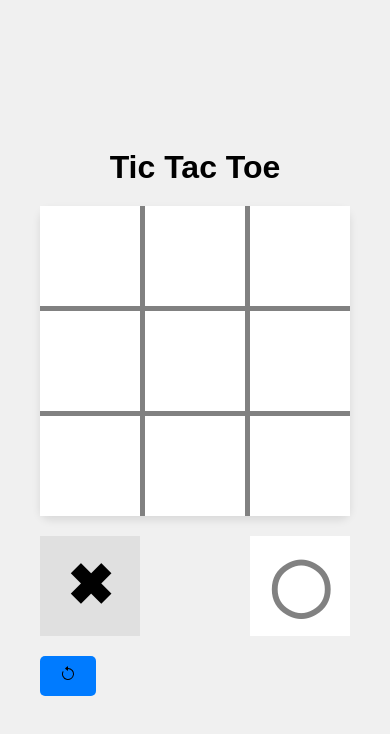
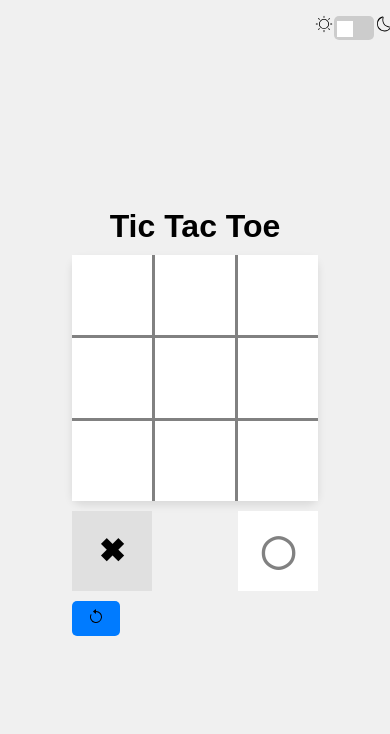
Before and after one commit to Daffier27/tic-tac-toe, a React (Vite) app: page / in a window 390 px wide. Shown: the top 734 px of the page. Built offline with nearby package versions, Linux system fonts and the light colour scheme.

Commit message:
Estilos, componente switch y responsive

```diff
--- a/package.json
+++ b/package.json
@@ -12,7 +12,8 @@
   "dependencies": {
     "prop-types": "15.8.1",
     "react": "^18.2.0",
-    "react-dom": "^18.2.0"
+    "react-dom": "^18.2.0",
+    "react-icons": "4.10.1"
   },
   "devDependencies": {
     "@types/react": "^18.2.15",
--- a/src/App.jsx
+++ b/src/App.jsx
@@ -4,10 +4,12 @@ import Button from './components/Button';
 import Winner from './components/Winner';
 import Board from "./components/Board";
 import TurnSection from "./components/TurnSection";
+import SwitchButton from "./components/SwitchButton";
 
 import reset from './helpers/reset';
 import resetsvg from "./public/reset.svg";
 import {TURNS} from './helpers/constants'
+
 
 function App() {
   const [board, setBoard] = useState(Array(9).fill(null));
@@ -16,6 +18,7 @@ function App() {
 
   return (
     <>
+      <SwitchButton/>
       <h1>Tic Tac Toe</h1>
       <Board
       board={board}
--- /dev/null
+++ b/src/components/SwitchButton.jsx
@@ -0,0 +1,15 @@
+import { CiDark, CiLight } from 'react-icons/ci';
+
+export default function SwitchButton() {
+  return (
+    <label className="switch-button">
+      <input type="checkbox" />
+      <span className="slider"></span>
+      <div className="icons-container">
+      <CiLight className="icon-light" />
+        <CiDark className="icon-dark" />
+
+      </div>
+    </label>
+  );
+}
--- a/src/index.css
+++ b/src/index.css
@@ -1,9 +1,11 @@
+/* Reset de estilos */
 * {
   margin: 0;
   padding: 0;
   box-sizing: border-box;
 }
 
+/* Estilos generales */
 body {
   font-family: Arial, sans-serif;
   background-color: #f0f0f0;
@@ -21,11 +23,13 @@ body {
 h1 {
   margin-bottom: 20px;
   text-align: center;
+  font-size: 2.64rem; /* Aumentado en un 20% */
 }
 
+/* Tablero de juego */
 .gameBoard {
   display: grid;
-  grid-template-columns: repeat(3, 100px);
+  grid-template-columns: repeat(3, 132px); /* Aumentado en un 20% */
   grid-gap: 5px;
   background-color: #818181;
   box-shadow: 0 4px 8px rgba(0, 0, 0, 0.1);
@@ -39,21 +43,19 @@ h1 {
   justify-content: center;
   align-items: center;
   background-color: #fff;
-  width: 100px;
-  height: 100px;
-  font-size: 24px;
+  width: 132px;
+  height: 132px;
+  font-size: 4rem;
   cursor: pointer;
-  color:#818181;
-  font-size: 3.5rem;
-
+  color: #818181;
 }
 
 .square.selected {
   background-color: #e0e0e0;
-  color:#010101;
-
+  color: #010101;
 }
 
+/* Sección de turno */
 .turn-section {
   display: flex;
   justify-content: space-between;
@@ -61,10 +63,12 @@ h1 {
   font-weight: bold;
 }
 
+/* Botón de reinicio */
 .reset-button {
   margin-top: 20px;
 }
 
+/* Estilos para botones */
 .button {
   background-color: #007bff;
   color: #fff;
@@ -79,12 +83,191 @@ h1 {
   background-color: #0056b3;
 }
 
+/* Interruptor de modo oscuro */
+.switch-button {
+  position: fixed;
+  display: inline-block;
+  width: 60px;
+  height: 34px;
+  top: 1.2rem;
+  right: 3rem;
+}
+
+.switch-button input {
+  opacity: 0;
+  width: 0;
+  height: 0;
+  border-radius: 5px;
+}
+
+.slider {
+  position: absolute;
+  cursor: pointer;
+  top: 0;
+  left: 0;
+  right: 0;
+  bottom: 0;
+  background-color: #ccc;
+  transition: .4s;
+  border-radius: 5px;
+}
+
+.slider:before {
+  position: absolute;
+  content: "";
+  height: 26px;
+  width: 26px;
+  left: 4px;
+  bottom: 4px;
+  background-color: white;
+  transition: .4s;
+}
+
+input:checked + .slider {
+  background-color: #2196F3;
+}
+
+input:focus + .slider {
+  box-shadow: 0 0 1px #2196F3;
+}
+
+input:checked + .slider:before {
+  transform: translateX(26px);
+}
+
+/* Sección de ganador */
 .winner-section {
   margin-top: 20px;
-  font-size: 24px;
+  font-size: 26px; /* Aumentado para ajustar al nuevo tamaño */
   font-weight: bold;
   text-align: center;
   border: #ccc;
   background-color: #e0e0e0;
   padding: 10px 20px;
 }
+
+.icons-container {
+  display: flex;
+  align-items: center;
+  position: relative;
+  justify-content: space-around;
+  width: 160px;
+  top:-15px;
+  right: 50px;
+}
+
+.icon-dark,
+.icon-light {
+  font-size: 20px;
+  margin: 0 5px;
+}
+
+/* Tema Oscuro */
+body.dark-mode {
+  background-color: #333;
+  color: #fff;
+}
+
+.gameBoard.dark-mode {
+  background-color: #444;
+}
+
+.square.dark-mode {
+  background-color: #555;
+  color: #ddd;
+}
+
+.square.selected.dark-mode {
+  background-color: #666;
+  color: #010101;
+}
+
+.turn-section.dark-mode {
+  background-color: #444;
+}
+
+.reset-button.dark-mode {
+  margin-top: 20px;
+}
+
+.button.dark-mode {
+  background-color: #007bff;
+  color: #fff;
+}
+
+.winner-section.dark-mode {
+  background-color: #666;
+}
+
+
+/* Estilos para dispositivos móviles */
+@media (max-width: 768px) {
+  h1 {
+    font-size: 2rem;
+    margin-bottom: 10px;
+  }
+
+  .gameBoard {
+    grid-template-columns: repeat(3, 80px);
+    grid-gap: 3px;
+  }
+
+  .square {
+    width: 80px;
+    height: 80px;
+    font-size: 2rem;
+    margin: 0;
+  }
+
+  .square.x-icon,
+  .square.o-icon {
+    font-size: 2.5rem;
+  }
+
+  .turn-section {
+    margin-top: 10px;
+    font-size: 14px;
+  }
+
+  .reset-button {
+    margin-top: 10px;
+  }
+
+  .button {
+    font-size: 14px;
+    padding: 8px 16px;
+  }
+
+
+  .switch-button {
+    width: 40px;
+    height: 24px;
+    top: 1rem;
+    right: 1rem;
+  }
+
+  .icons-container {
+    display: flex;
+    align-items: center;
+    position: relative;
+    justify-content: space-around;
+    width: 120px;
+    top: -20px;
+    right:40px;
+  }
+
+
+  .slider:before {
+    height: 16px;
+    width: 16px;
+    left: 3px;
+    bottom: 3px;
+  }
+
+  .winner-section {
+    font-size: 18px;
+    padding: 8px 16px;
+  }
+
+
+}
```
Also changed, not shown: 1 other file (tests, documents, lock files or other folders).
